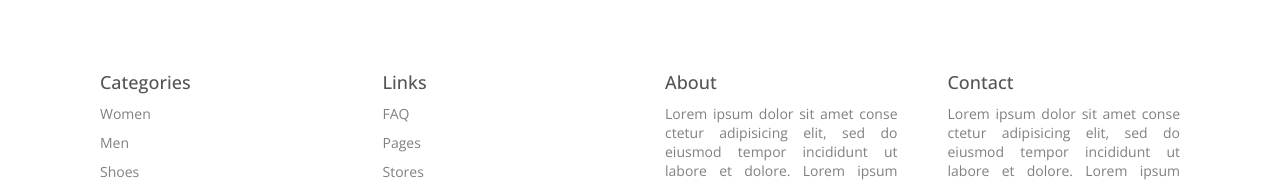
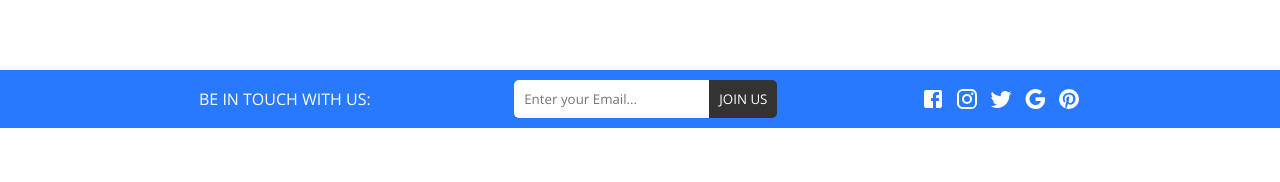
Before and after one commit to LaelaLela-2012/eComm, a React (Create React App) app: page / in a window 1280 px wide. Shown: the part 3122-3304 px from the top of the page. Built offline with nearby package versions, Linux system fonts and the light colour scheme.

Commit message:
Home DONE

```diff
--- /dev/null
+++ b/src/components/Contact/Contact.jsx
@@ -0,0 +1,31 @@
+import React from 'react'
+import './Contact.scss'
+import FacebookIcon from "@mui/icons-material/Facebook"
+import InstagramIcon from "@mui/icons-material/Instagram"
+import TwitterIcon from "@mui/icons-material/Twitter"
+import GoogleIcon from "@mui/icons-material/Google"
+import PinterestIcon from "@mui/icons-material/Pinterest"
+
+
+const Contact = () => {
+  return (
+      <div className='contact'>
+          <div className="wrapper">
+              <span>BE IN TOUCH WITH US:</span>
+              <div className="mail">
+                  <input type="text" placeholder='Enter your Email...' />
+                  <button>JOIN US</button>
+              </div>
+              <div className="icons">
+                <FacebookIcon />
+                <InstagramIcon />
+                <TwitterIcon />
+                <GoogleIcon />
+                <PinterestIcon />
+              </div>
+          </div>
+    </div>
+  )
+}
+
+export default Contact
--- /dev/null
+++ b/src/components/Contact/Contact.scss
@@ -0,0 +1,33 @@
+.contact {
+    background-color: #2879fe;
+    display: flex;
+    color: white;
+    padding: 10px;
+    display: flex;
+    justify-content: center;
+
+    .wrapper {
+        width: 70%;
+        display: flex;
+        align-items: center;
+        justify-content: space-between;
+
+        input {
+            border: none;
+            border-radius: 5px 0 0 5px;
+            padding: 10px;
+        }
+        button {
+            padding: 10px;
+            color: white;
+            background: #333;
+            border-radius: 0 5px 5px 0;
+            border: none;
+        }
+
+        .icons {
+            display: flex;
+            gap: 10px;
+        }
+    }
+}
--- a/src/pages/Home/Home.jsx
+++ b/src/pages/Home/Home.jsx
@@ -2,6 +2,7 @@ import './Home.scss'
 import Slider from '../../components/Slider/Slider'
 import FeaturedProducts from '../../components/FeaturedProducts/FeaturedProducts'
 import Categories from '../../components/Categories/Categories'
+import Contact from '../../components/Contact/Contact'
 
 const Home = () => {
   return (
@@ -10,6 +11,7 @@ const Home = () => {
       <FeaturedProducts type='featured' />
       <Categories />
       <FeaturedProducts type='trending' />
+      <Contact />
     </div>
   )
 }
```
